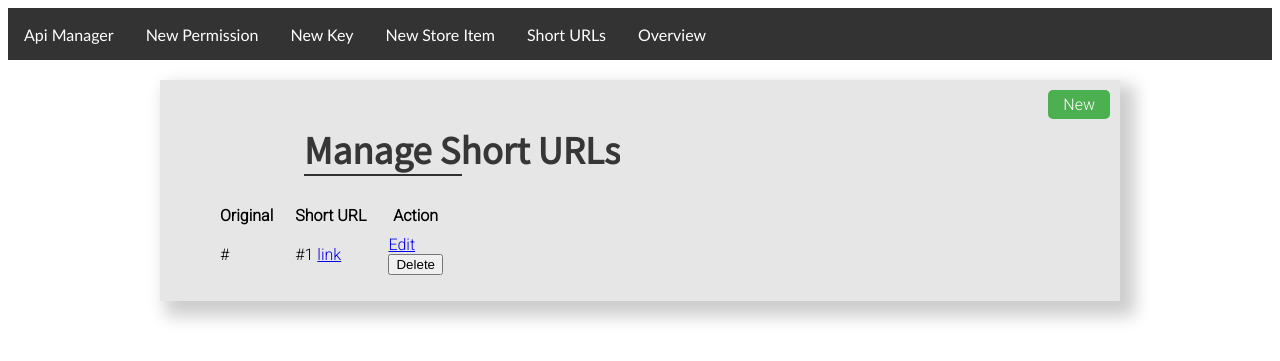
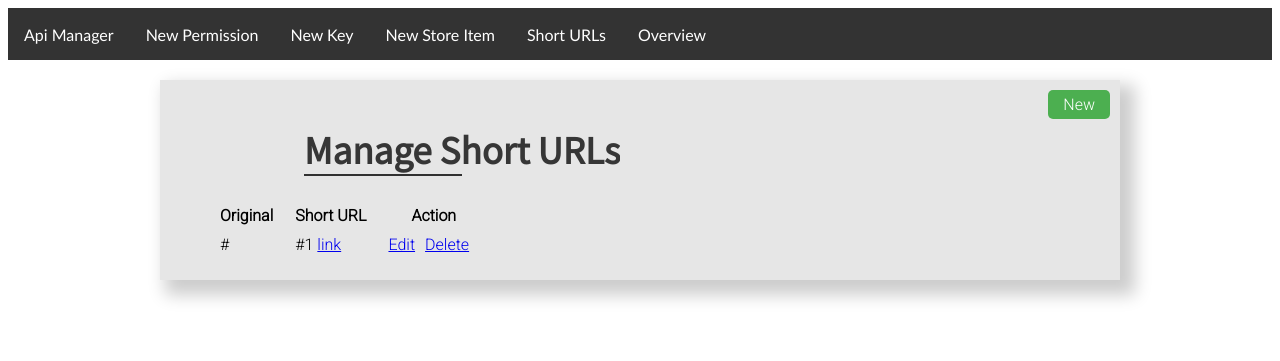
Before and after one commit to MatthiasHarzer/personal_api, a Django app: template management/templates/management/short_url_manager.html in a window 1280 px wide. Shown: the top 361 px of the page. Run offline with Django 3.2, Linux system fonts and the light colour scheme; the template is opened without the code that fills it: most values are stand-ins (such as "Sample title", 1, 10 or a date in 2020).

Commit message:
Added delete confirm to short url manager

```diff
--- a/management/templates/management/short_url_manager.html
+++ b/management/templates/management/short_url_manager.html
@@ -12,16 +12,19 @@
         {% for short_url in short_urls %}
             <tr>
                 <td class="original_url">{{ short_url.url }}</td>
-                <td class="short_url">{{ base_url }}{{ short_url.short_id }} <a href="{{ base_url }}{{ short_url.short_id }}">link</a></td>
+                <td class="short_url">{{ base_url }}{{ short_url.short_id }} <a
+                        href="{{ base_url }}{{ short_url.short_id }}">link</a></td>
                 <td>
                     <div class="action">
                         <a href="/manage/short_url/edit/{{ short_url.short_id }}">Edit</a>
                         <form action="/manage/short_url/delete/{{ short_url.short_id }}/" method="POST">
                             {% csrf_token %}
                             <a href="#" class="del">
-                                <input class="conf_del"
+                                <span class="del_txt">Delete</span>
+                                <input hidden
+                                       class="conf_del"
                                        type="submit"
-                                       value="Delete"></a>
+                                       value="Confirm"></a>
 
                         </form>
                     </div>
@@ -48,35 +51,60 @@
             border-radius: 5px;
         }
 
-    table{
+        table {
             position: relative;
             width: 90% !important;
             overflow: hidden;
             display: block;
         }
-    table tbody{
+
+        table tbody {
             display: block;
             width: 100%;
             overflow: auto;
         }
 
 
-    table tr{
+        table tr {
             width: 100%;
         }
+
         table td, table th {
             padding: 4px 10px;
 
-        {#max-width: 0;#}
+        {#max-width: 0;#} overflow-wrap: break-word;
+        }
 
-        overflow-wrap: break-word;
-    }
-    table tr td.original_url{
+        table tr td.original_url {
             position: relative;
             max-width: 40vw;
         }
-    table tr td.short_url a{
+
+        table tr td.short_url a {
             margin-left: auto;
         }
+
+        div.action{
+            display: flex;
+            flex-flow: row;
+            justify-content: space-between;
+        }
+        div.action a{
+            margin-right: 10px;
+        }
     </style>
+    <script>
+        const dels = document.getElementsByClassName("del");
+        {#console.log(dels)#}
+
+        for (let elmt of dels) {
+            elmt.onclick = () => {
+                {#console.log("CLICK", elmt)#}
+                const txt = elmt.getElementsByClassName("del_txt")[0];
+                const input = elmt.getElementsByClassName("conf_del")[0];
+                txt.hidden = true;
+                input.hidden = false;
+            }
+        }
+    </script>
 {% endblock %}
```
Lines whose indentation alone changed are shown as unchanged.
